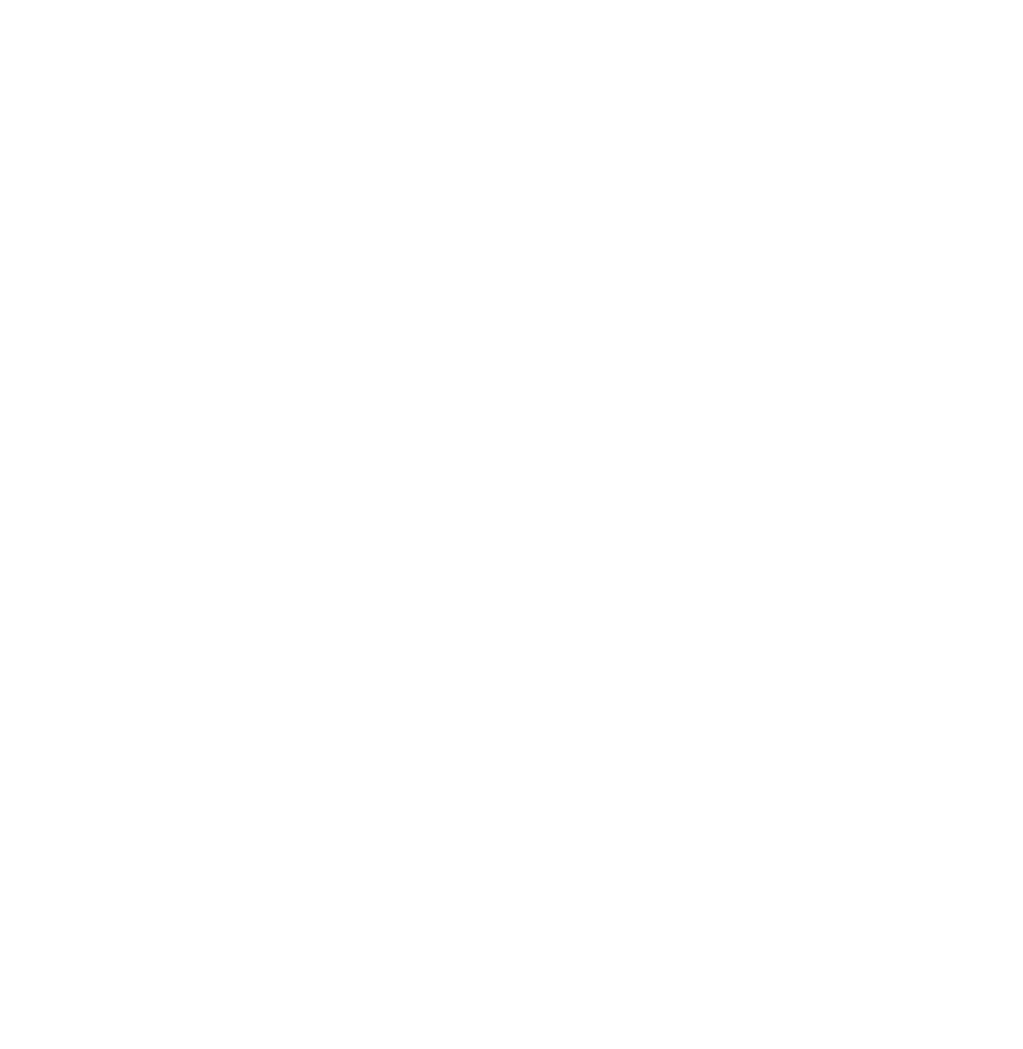
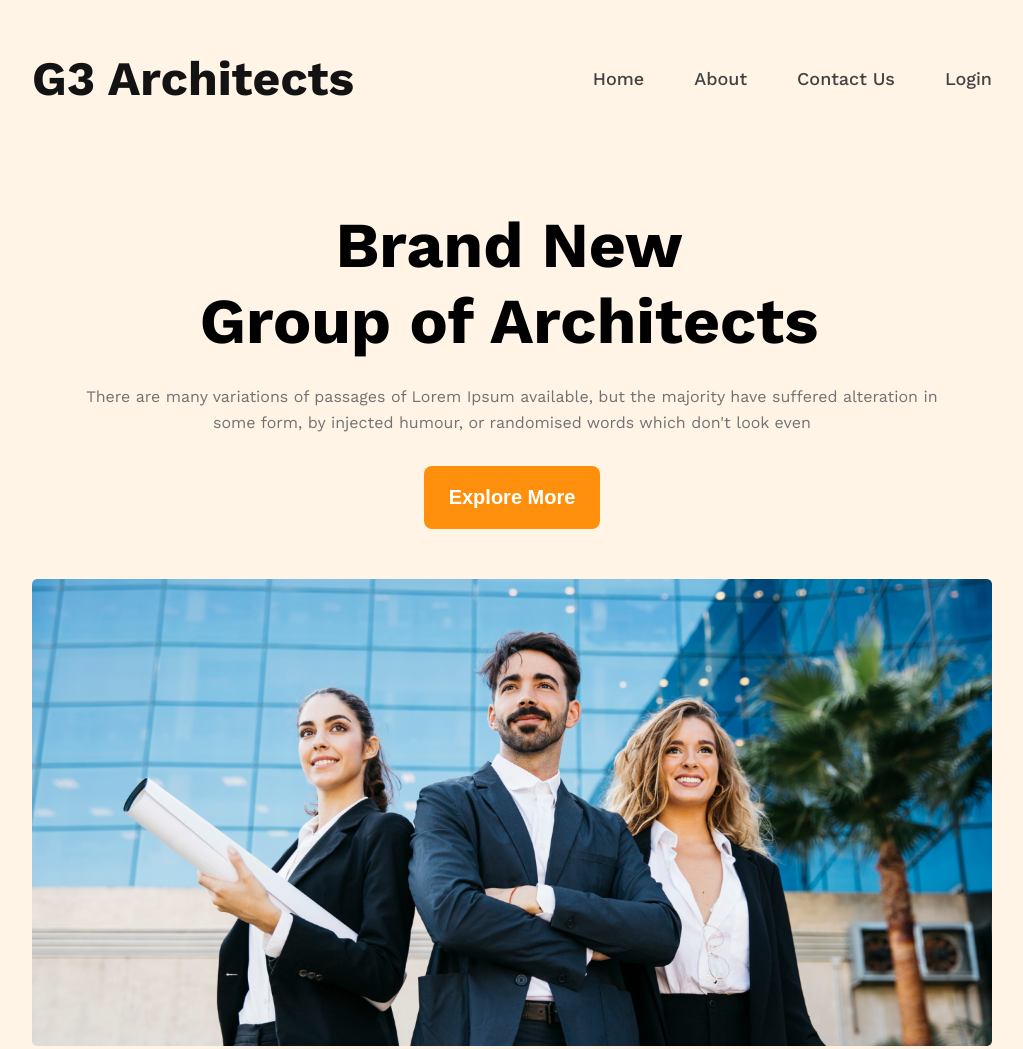
Before and after one commit to shahalammirza/g3-architect-website, a plain HTML site: page index.html in a window 1280 px wide. Shown: the whole page, without its empty margins (128-1151 px from the left). Before the commit the page ends 800 px from the top, so only its background shows below. Drawn offline with nearby package versions, Linux system fonts and the light colour scheme.

Commit message:
added navbar and hero section

```diff
--- a/css/style.css
+++ b/css/style.css
@@ -1,2 +1,122 @@
 /*================ google fonts ==================*/
 @import url('https://fonts.googleapis.com/css2?family=Work+Sans:ital,wght@0,100..900;1,100..900&display=swap');
+
+/* shared Css */
+*{
+    margin: 0;
+    padding: 0;
+    box-sizing: border-box;
+}
+
+body{
+    font-family: "Work Sans", sans-serif;
+    font-weight: 400;
+}
+
+li{
+    list-style: none;
+}
+
+a{
+    text-decoration: none;
+}
+
+.container{
+    width: 75%;
+    max-width: 1440px;
+    margin: 0 auto;
+}
+
+.display-flex{
+    display: flex;
+}
+
+.dark-gray{
+    color: #131313;
+}
+
+.dark-gray2{
+    color: #424242;
+}
+.light-gray{
+    color: #727272;
+}
+
+.orange{
+    color: #FF900E;
+}
+
+.btn{
+    display: inline-block;
+    padding: 20px 25px;
+    font-size: 1.25rem;
+    font-weight: 600;
+    color: #fff;
+    border-radius: 8px;
+    background-color: #FF900E;
+    cursor: pointer;
+    border: none;
+}
+
+.img-fluid{
+    width: 100%;
+}
+
+
+/* header area start */
+header{
+    background-color: rgba(255, 144, 14, 0.1);
+    padding-bottom: 45px;
+}
+
+
+/* menu area start */
+.menu{
+    justify-content: space-between;
+    align-items: center;
+    padding: 50px 0;
+}
+
+.logo h3{
+    font-size: 3rem;
+    font-weight: 700;
+}
+.navbar{
+    gap: 50px;
+}
+.navbar li a{
+    font-size: 18px;
+    font-weight: 500;
+    line-height: 26px;
+}
+
+/* banner area start */
+.banner{
+    padding-top: 50px;
+}
+
+.banner_content{
+    max-width: 868px;
+    margin: 0 auto;
+    text-align: center;
+}
+
+.banner_content h1{
+    font-size: 4rem;
+    max-width: 862px;
+    padding-bottom: 25px;
+}
+
+.banner_content p{
+    padding-bottom: 30px;
+    font-size: 1rem;
+    line-height: 26px;
+}
+
+.banner_content .btn{
+    margin-bottom: 50px;
+}
+
+.banner_img img{
+    border-radius: 8px;
+}
--- a/index.html
+++ b/index.html
@@ -4,10 +4,35 @@
     <meta charset="UTF-8">
     <meta name="viewport" content="width=device-width, initial-scale=1.0">
     <title>G3 Architect</title>
+    <link rel="stylesheet" href="css/style.css">
 </head>
 <body>
-    <header></header>
-    <main></main>
+    <header>
+        <div class="container">
+            <div class="menu display-flex">
+                <a href="#" class="logo dark-gray">
+                    <h3>G3 Architects</h3>
+                </a>
+                <ul class="navbar display-flex">
+                    <li class="nav-item"><a href="#" class="dark-gray2">Home</a></li>
+                    <li class="nav-item"><a href="#" class="dark-gray2">About</a></li>
+                    <li class="nav-item"><a href="#" class="dark-gray2">Contact Us</a></li>
+                    <li class="nav-item"><a href="#" class="dark-gray2">Login</a></li>
+                </ul>
+            </div>
+            <section class="banner">
+                <div class="banner_content">
+                    <h1>Brand New <br> Group of Architects</h1>
+                    <p class="light-gray">There are many variations of passages of Lorem Ipsum available, but the majority have suffered alteration in some form, by injected humour, or randomised words which don't look even</p>
+                    <button class="btn">Explore More</button>
+                </div>
+                <img src="images/banner.png" class="img-fluid banner_img" alt="">
+            </section>
+        </div>
+    </header>
+    <main>
+
+    </main>
     <footer></footer>
 </body>
 </html>
```
